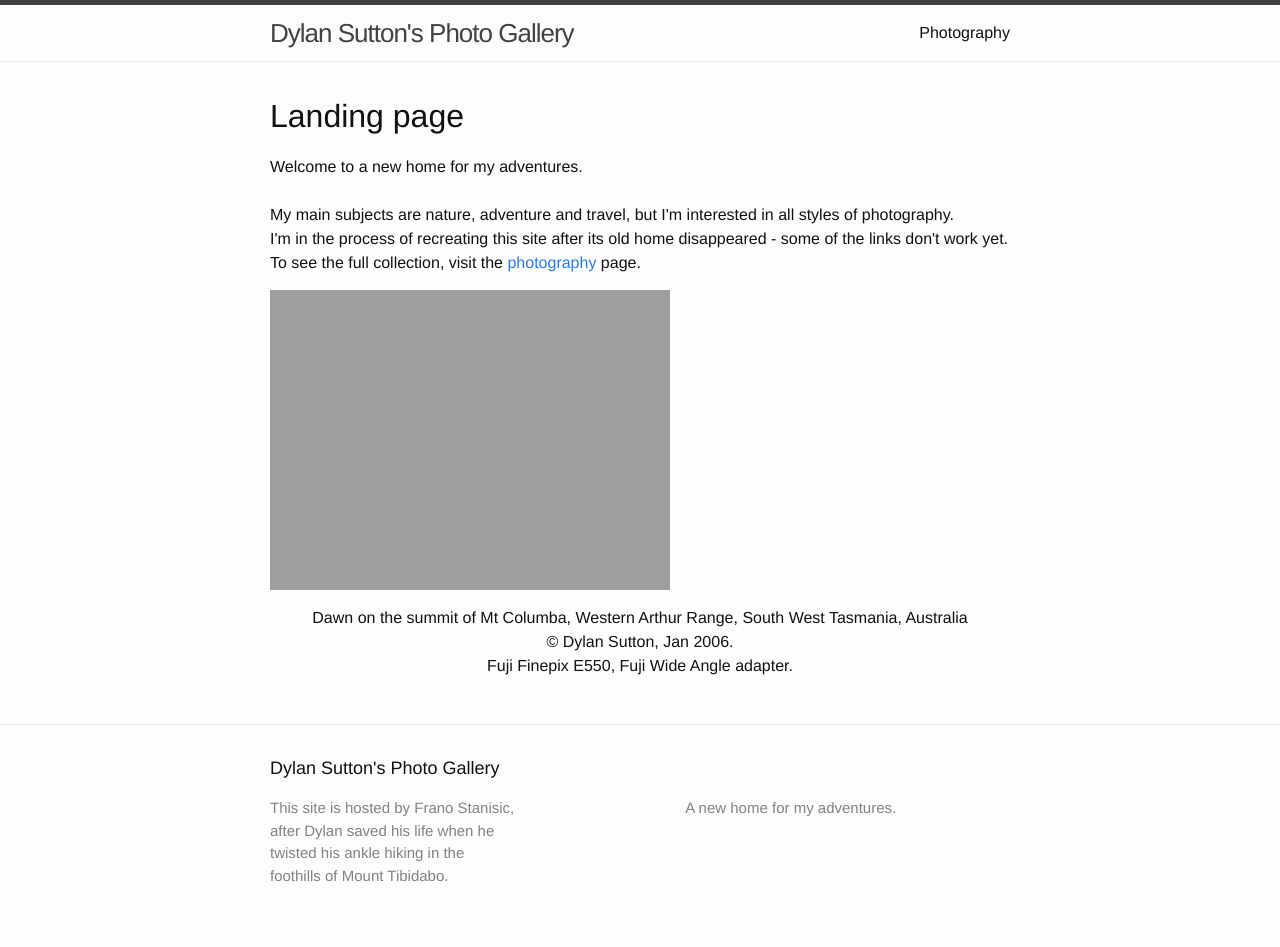
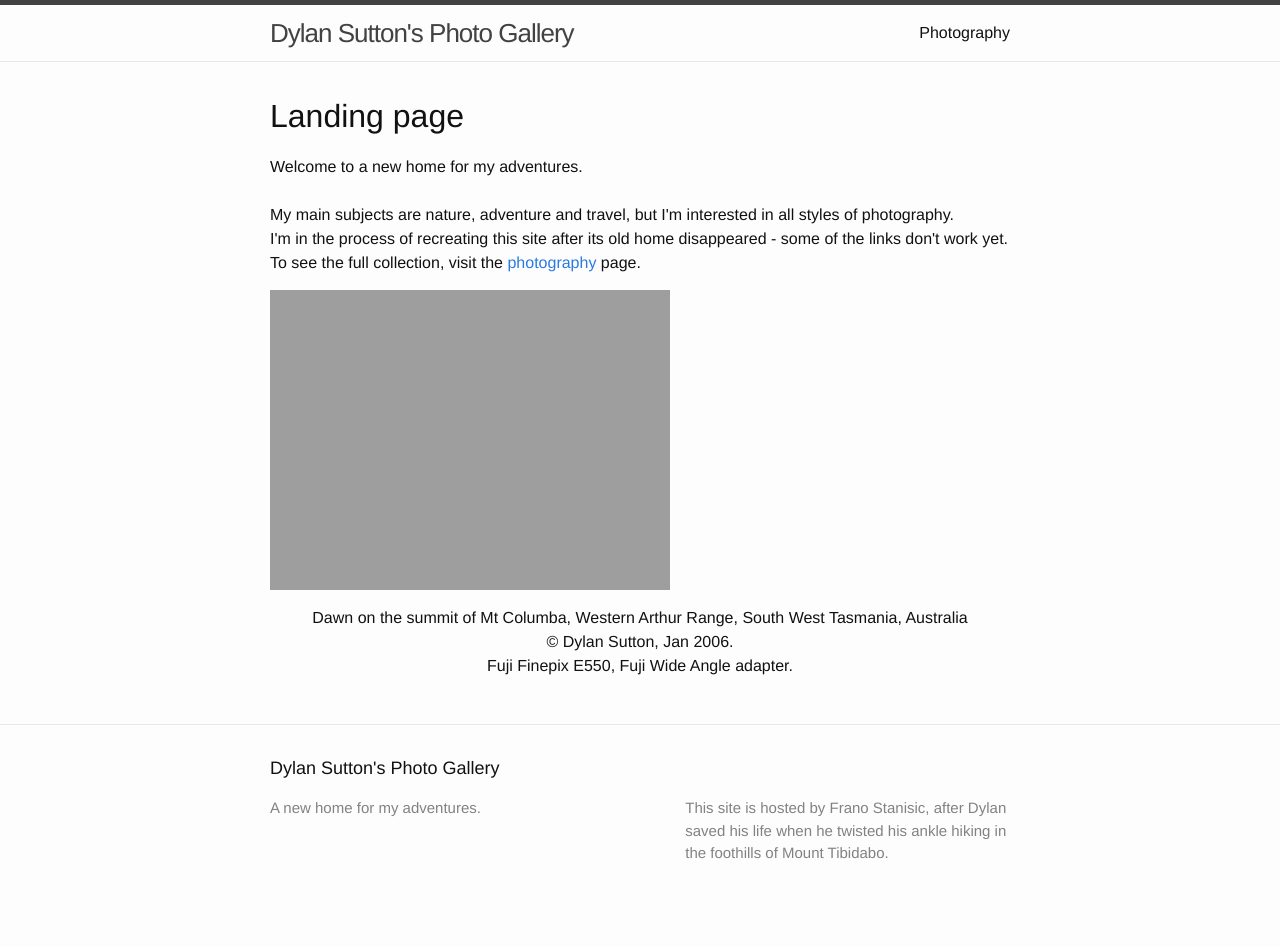
Before and after one commit to franomai/dylansphotopage, a Jekyll site: the page built from index.html, in a window 1280 px wide. Built offline with Jekyll 4.4.1, drawn with Linux system fonts in a browser that asks for light colours; after the commit the page ends 925 px from its top, so only the background shows below that.

Commit message:
Swap footer order, hope this doesn't break the link preview...

```diff
--- a/_includes/footer.html
+++ b/_includes/footer.html
@@ -6,7 +6,7 @@
 
     <div class="footer-col-wrapper">
       <div class="footer-col footer-col-1">
-        <p>This site is hosted by Frano Stanisic, after Dylan saved his life when he twisted his ankle hiking in the foothills of Mount Tibidabo.</p>
+        <p>{{ site.description }}</p>
       </div>
 
       <div class="footer-col footer-col-2">
@@ -26,7 +26,7 @@
       </div>
 
       <div class="footer-col footer-col-3">
-        <p>{{ site.description }}</p>
+        <p>This site is hosted by Frano Stanisic, after Dylan saved his life when he twisted his ankle hiking in the foothills of Mount Tibidabo.</p>
       </div>
     </div>
 
```
